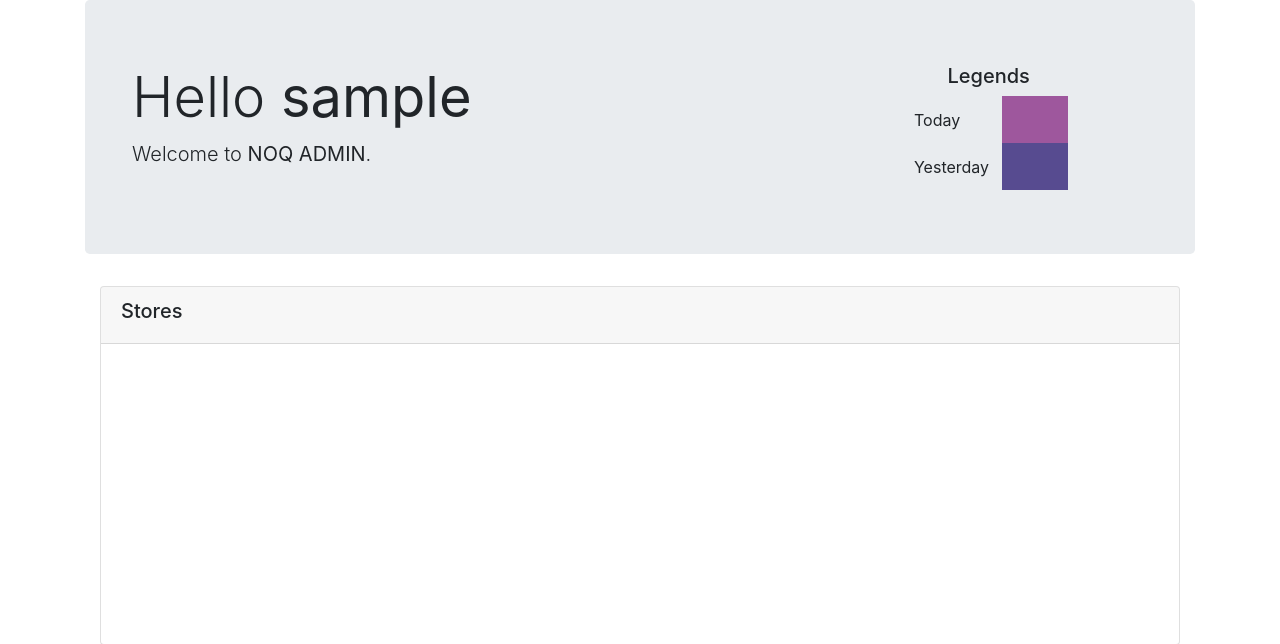
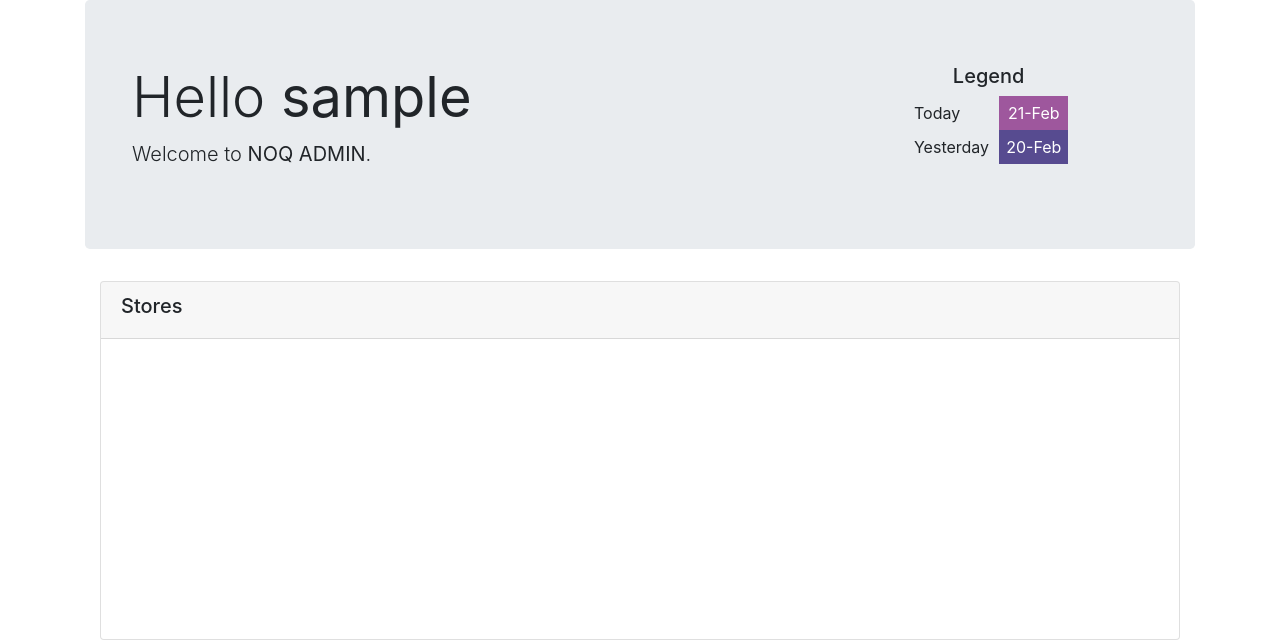
Before and after one commit to Phantom586/RadiateLabs, a Django app: page /home/@noq_admin/ in a window 1280 px wide. Shown: the part 58-702 px from the top of the page. Run offline with Django 3.2, Linux system fonts and the light colour scheme; the visitor is signed in with stand-in values (Sample User, id 1); data that the repository does not hold is empty; some libraries are stand-ins or nearby versions.

Commit message:
Made some changes for Production

```diff
--- a/NoQ_Retailer_WebApp/BaseApp/templates/BaseApp/admin.html
+++ b/NoQ_Retailer_WebApp/BaseApp/templates/BaseApp/admin.html
@@ -23,18 +23,18 @@
 
                     <div class="col-4">
 
-                        <h5 align="center">Legends</h5>
+                        <h5 align="center">Legend</h5>
 
                         <table id="t1" align="center">
 
                             <tr>
                                 <td>Today</td>
-                                <td style="background-color: #9e579d;"><pre>      </pre></td>
+                                <td style="background-color: #9e579d; color: white; text-align: center;">{{ dates.today }}</td>
                             </tr>
 
                             <tr>
                                 <td>Yesterday</td>
-                                <td style="background-color: #574b90;"><pre>     </pre></td>
+                                <td style="background-color: #574b90; color: white; text-align: center; ">{{ dates.yesterday }}</td>
                             </tr>
 
                         </table>
--- a/NoQ_Retailer_WebApp/BaseApp/views.py
+++ b/NoQ_Retailer_WebApp/BaseApp/views.py
@@ -14,9 +14,9 @@ def noq_admin(request):
     user = request.user
     s_id = user.id
 
-    dt = retrieve_admin_data()
+    st, dt= retrieve_admin_data()
 
-    return render(request, 'BaseApp/admin.html', {'store_data': dt})
+    return render(request, 'BaseApp/admin.html', {'store_data': st, 'dates': dt})
 
 
 @login_required
@@ -41,13 +41,22 @@ def index(request):
 def retrieve_admin_data():
 
     stores = list(StoreTable.objects.all().values())
+    dates = {}
     # print(stores)
 
-    today = str(datetime.date.today() - datetime.timedelta(days=4))
+    today = datetime.date.today() - datetime.timedelta(days=4)
+    # Adding the Today's Date to Dates Dict.
+    dates['today'] = today.strftime("%d-%b")
+    # Converting datetime object to String.
+    today = str(today)
     t_from = today + ' 6:00:00'
     t_to = today + ' 16:00:00'
 
-    yesterday = str(datetime.date.today() - datetime.timedelta(days=5))
+    yesterday = datetime.date.today() - datetime.timedelta(days=5)
+    # Adding the Today's Date to Dates Dict.
+    dates['yesterday'] = yesterday.strftime("%d-%b")
+    # Converting datetime object to String.
+    yesterday = str(yesterday)
     y_from = yesterday + ' 6:00:00'
     y_to = yesterday + ' 16:00:00'
 
@@ -60,14 +69,14 @@ def retrieve_admin_data():
         # Retrieving Yesterday's Data
         store['y_tot_retail_price'], store['y_final_amount_paid'] = retrieve_data_by_date(s_id, y_from, y_to)
 
-    print(stores)
+    # print(stores)
 
-    return stores
+    return stores, dates
 
 
 def retrieve_data_by_date(s_id, _from, _to):
 
-    # Retrieving the Sum of the Total_Retailers_price for Today for current store_id
+    # Retrieving the Sum of the Total_Retailers_price for given Date for current store_id
         tmp = InvoiceTable.objects.filter(store_id=s_id, timestamp__range=(_from, _to)).aggregate(Sum('total_retailers_price'))
         # the above line returns a dict, so storing it in my data dict.
         tot_retail_price = tmp['total_retailers_price__sum']
@@ -75,7 +84,7 @@ def retrieve_data_by_date(s_id, _from, _to):
         if tot_retail_price is None:
             tot_retail_price = 0
 
-        # Retrieving the Sum of the Final_Amount_Paid for Today for current store_id
+        # Retrieving the Sum of the Final_Amount_Paid for given Date for current store_id
         tmp = InvoiceTable.objects.filter(store_id=s_id, timestamp__range=(_from, _to)).aggregate(Sum('final_amount_paid'))
         # the above line returns a dict, so storing it in my data dict.
         final_amount_paid = tmp['final_amount_paid__sum']
```
Also changed, not shown: NoQ_Retailer_WebApp/NoQ_Retailer_WebApp/settings.py (+2 -5 lines).
